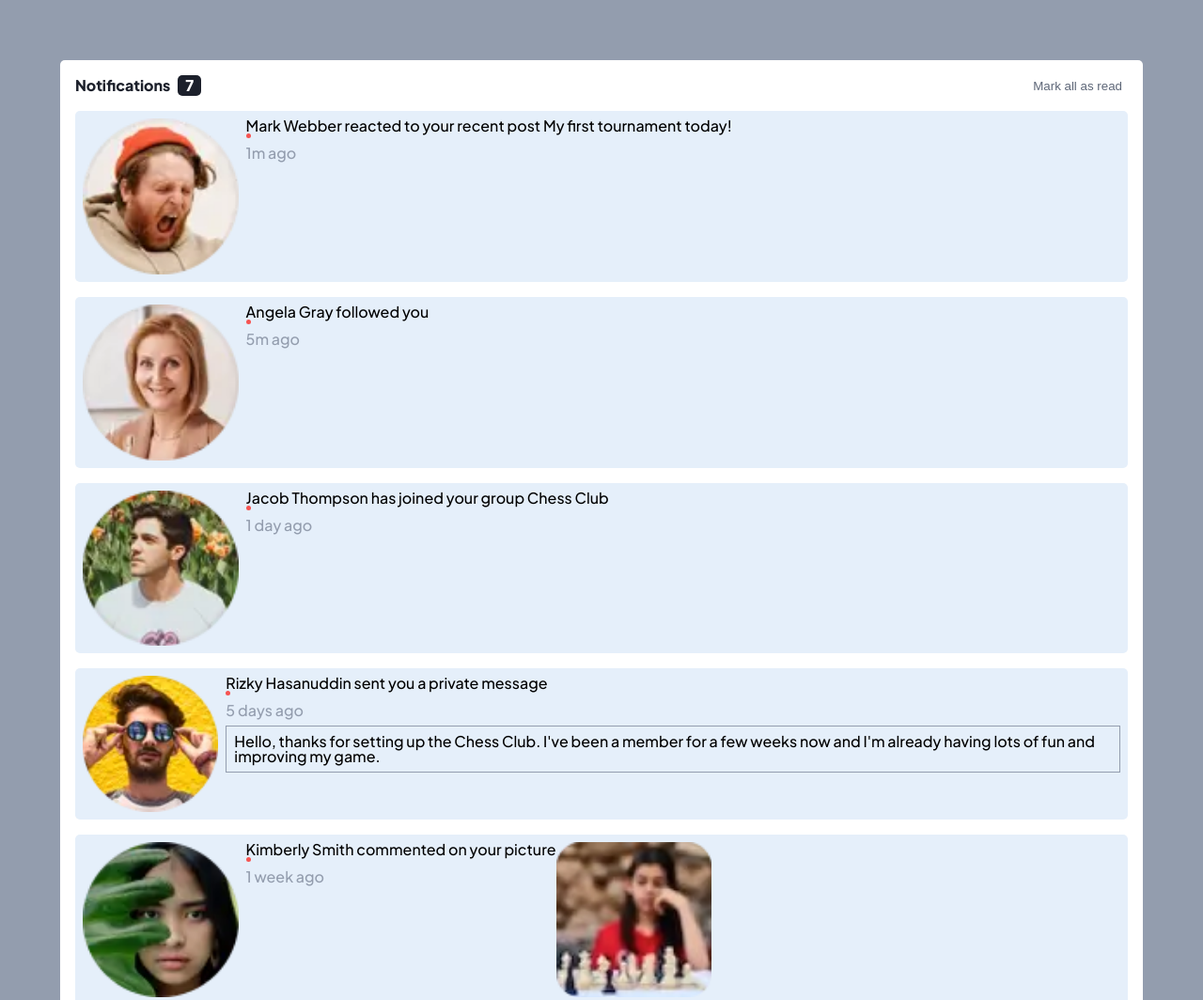
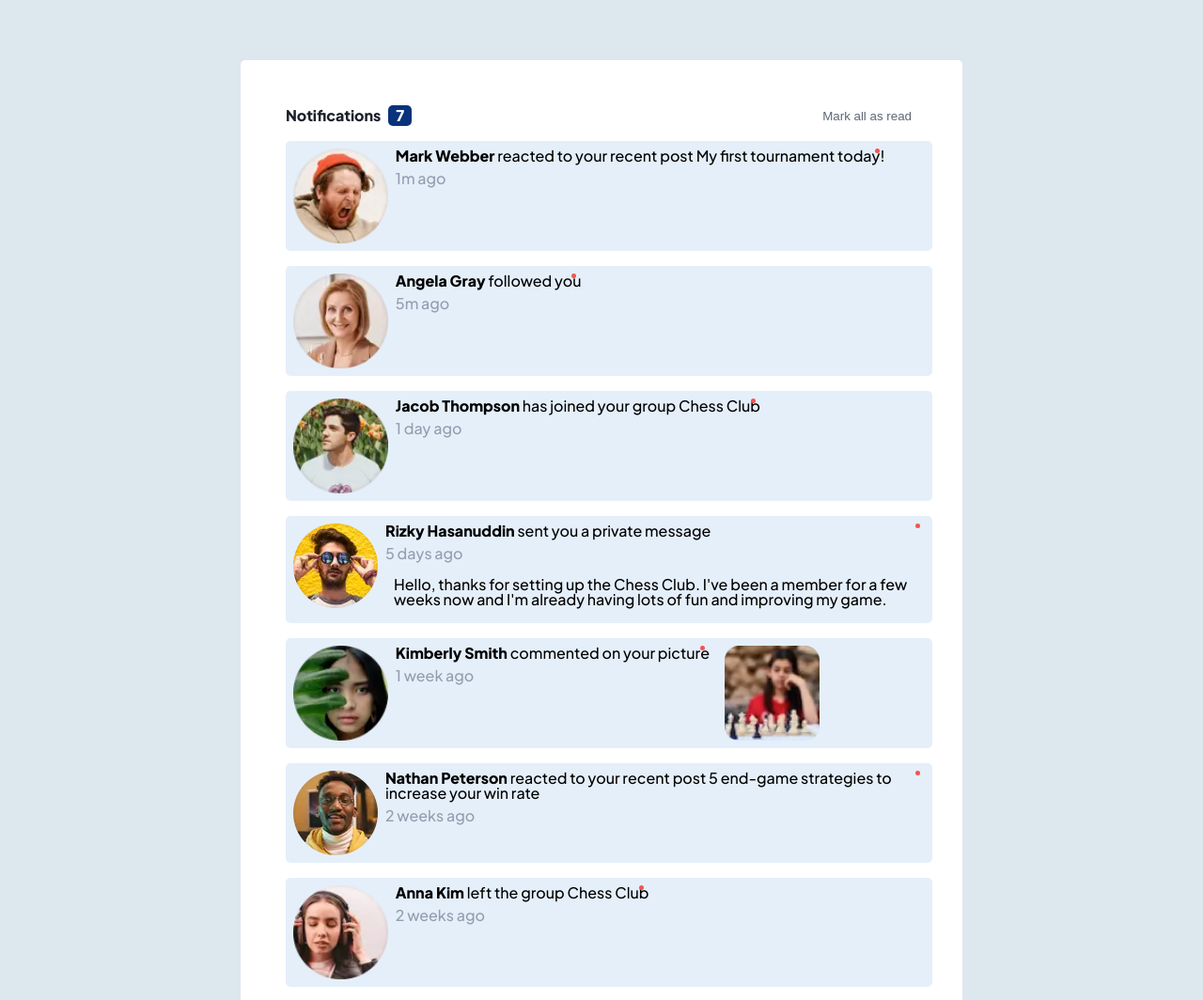
Before and after one commit to oc-garcia/notifications-page-main, a plain HTML site: page index.html in a window 1280 px wide. Shown: the top 1064 px of the page at 94% size. Drawn offline with Linux system fonts and the light colour scheme.

Commit message:
Arranged name colors

```diff
--- a/css/style.css
+++ b/css/style.css
@@ -17,7 +17,7 @@ body {
   font-size: 16px;
   font-weight: 500;
   width: 100%;
-  background-color: var(--Grayish_blue);
+  background-color: var(--Light_grayish_blue_2);
 }
 
 .notification__container {
@@ -44,7 +44,7 @@ body {
 }
 
 #notification__counter {
-  background-color: var(--Very_dark_blue);
+  background-color: var(--Blue);
   color: var(--White);
   margin-left: 0.5rem;
   padding: 0.2rem 0.5rem;
@@ -59,6 +59,11 @@ body {
 }
 
 #notification__markAsRead:hover {
+  color: var(--Blue);
+}
+
+#notification__markAsRead:hover,
+.notification__card-photo {
   cursor: pointer;
 }
 
@@ -68,6 +73,8 @@ body {
   border-radius: 5px;
   background-color: var(--Light_grayish_blue_1);
   display: flex;
+  align-items: flex-start;
+  width: 100%;
 }
 
 .notification__card-read {
@@ -76,6 +83,7 @@ body {
   border-radius: 5px;
   background-color: var(--White);
   display: flex;
+  width: 100%;
 }
 
 .notification__card-avatar {
@@ -85,7 +93,12 @@ body {
 
 .notification__text-container {
   margin-left: 0.5rem;
+  position: relative;
+}
+
+.notification__card-text {
   display: inline;
+  color: var(--Dark_grayish_blue);
 }
 
 .notification__card-time {
@@ -98,6 +111,9 @@ body {
   width: 5px;
   border-radius: 50%;
   background-color: var(--Red);
+  position: absolute;
+  top: 0;
+  right: 5px;
 }
 
 .red-dot-read {
@@ -107,12 +123,18 @@ body {
 .notification__card-message {
   margin-top: 0.5rem;
   padding: 0.5rem;
-  border: 1px solid var(--Grayish_blue);
+  border: 1px solid var(--Light_grayish_blue_1);
+}
+
+.notification__card-message:hover {
+  cursor: pointer;
+  background-color: var(--Light_grayish_blue_1);
 }
 
 .notification__card-photo {
   width: 15%;
   height: 15%;
+  margin-left: 1rem;
 }
 
 .attribution {
@@ -122,3 +144,15 @@ body {
 .attribution a {
   color: hsl(228, 45%, 44%);
 }
+
+.first__name {
+  font-weight: bold;
+  display: inline-block;
+}
+
+@media only screen and (min-width: 600px) {
+  .notification__container {
+    margin: 5% 20%;
+    padding: 3rem;
+  }
+}
--- a/index.html
+++ b/index.html
@@ -22,7 +22,7 @@
         <div class="notification__card-unread">
           <img class="notification__card-avatar" src="../assets/images/avatar-mark-webber.webp" alt="avatar" />
           <div class="notification__text-container">
-            <p class="notification__card-text">Mark Webber reacted to your recent post My first tournament today!</p>
+            <p class="notification__card-text"><div class="first__name">Mark Webber </div> reacted to your recent post My first tournament today!</p>
             <p class="red-dot"></p>
             <p class="notification__card-time">1m ago</p>
           </div>
@@ -30,7 +30,7 @@
         <div class="notification__card-unread">
           <img class="notification__card-avatar" src="../assets/images/avatar-angela-gray.webp" alt="avatar" />
           <div class="notification__text-container">
-            <p class="notification__card-text">Angela Gray followed you</p>
+            <p class="notification__card-text"><div class="first__name">Angela Gray </div> followed you</p>
             <p class="red-dot"></p>
             <p class="notification__card-time">5m ago</p>
           </div>
@@ -38,7 +38,7 @@
         <div class="notification__card-unread">
           <img class="notification__card-avatar" src="../assets/images/avatar-jacob-thompson.webp" alt="avatar" />
           <div class="notification__text-container">
-            <p class="notification__card-text">Jacob Thompson has joined your group Chess Club</p>
+            <p class="notification__card-text"><div class="first__name">Jacob Thompson </div> has joined your group Chess Club</p>
             <p class="red-dot"></p>
             <p class="notification__card-time">1 day ago</p>
           </div>
@@ -46,7 +46,7 @@
         <div class="notification__card-unread">
           <img class="notification__card-avatar" src="../assets/images/avatar-rizky-hasanuddin.webp" alt="avatar" />
           <div class="notification__text-container">
-            <p class="notification__card-text">Rizky Hasanuddin sent you a private message</p>
+            <p class="notification__card-text"><div class="first__name">Rizky Hasanuddin </div> sent you a private message</p>
             <p class="red-dot"></p>
             <p class="notification__card-time">5 days ago</p>
             <p class="notification__card-message">
@@ -58,7 +58,7 @@
         <div class="notification__card-unread">
           <img class="notification__card-avatar" src="../assets/images/avatar-kimberly-smith.webp" alt="avatar" />
           <div class="notification__text-container">
-            <p class="notification__card-text">Kimberly Smith commented on your picture</p>
+            <p class="notification__card-text"><div class="first__name">Kimberly Smith </div> commented on your picture</p>
             <p class="red-dot"></p>
             <p class="notification__card-time">1 week ago</p>
           </div>
@@ -68,7 +68,7 @@
           <img class="notification__card-avatar" src="../assets/images/avatar-nathan-peterson.webp" alt="avatar" />
           <div class="notification__text-container">
             <p class="notification__card-text">
-              Nathan Peterson reacted to your recent post 5 end-game strategies to increase your win rate
+              <div class="first__name">Nathan Peterson </div> reacted to your recent post 5 end-game strategies to increase your win rate
             </p>
             <p class="red-dot"></p>
             <p class="notification__card-time">2 weeks ago</p>
@@ -77,7 +77,7 @@
         <div class="notification__card-unread">
           <img class="notification__card-avatar" src="../assets/images/avatar-anna-kim.webp" alt="avatar" />
           <div class="notification__text-container">
-            <p class="notification__card-text">Anna Kim left the group Chess Club</p>
+            <p class="notification__card-text"><div class="first__name">Anna Kim </div> left the group Chess Club</p>
             <p class="red-dot"></p>
             <p class="notification__card-time">2 weeks ago</p>
           </div>
```
